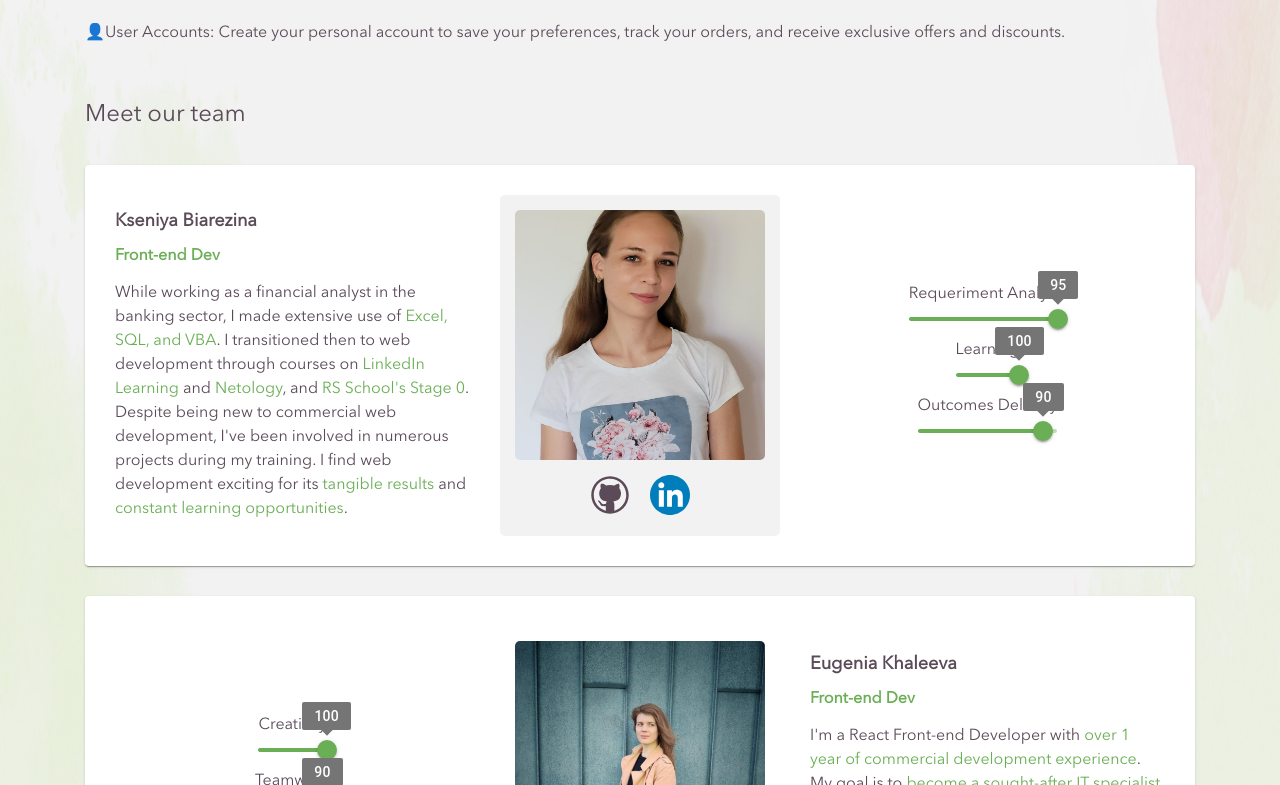
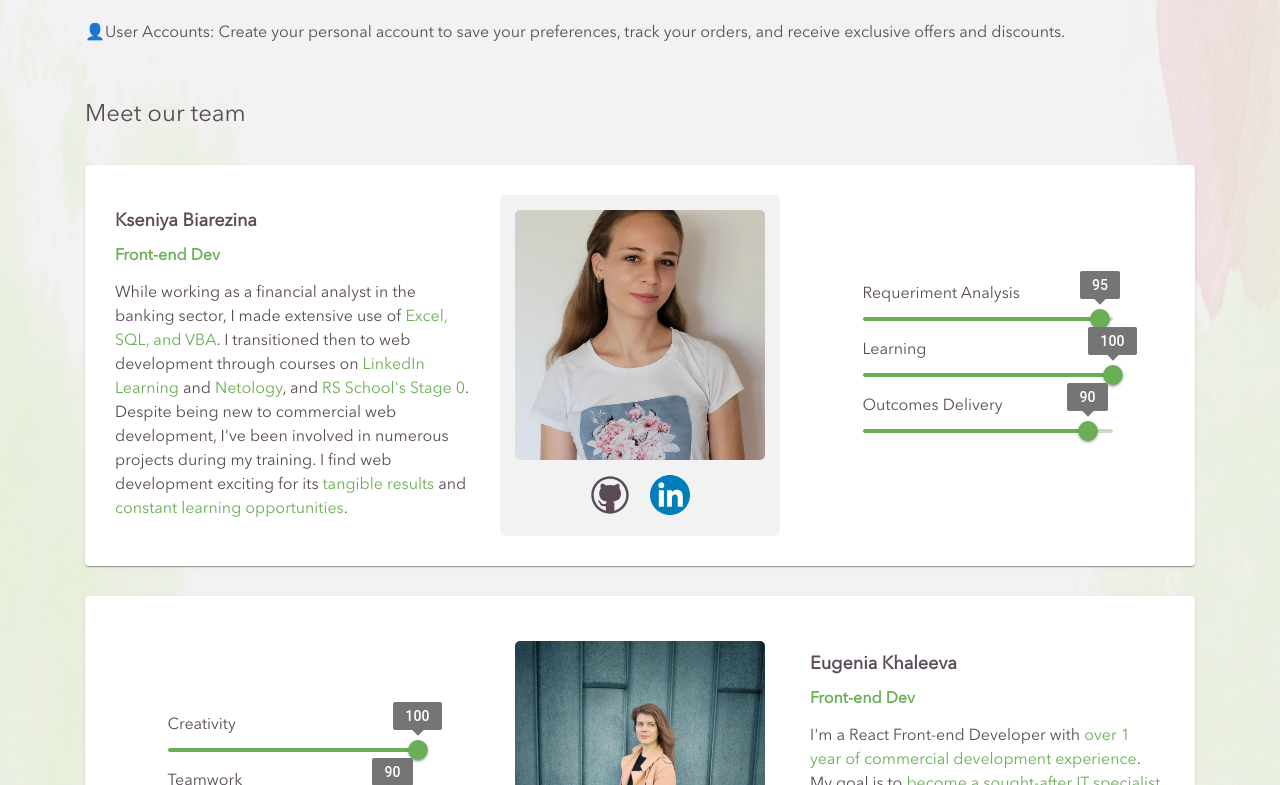
Before and after one commit to vstezhko/flowers-store, a Next.js app: page /about in a window 1280 px wide. Shown: the part 1087-1872 px from the top of the page. Built offline with nearby package versions, Linux system fonts and the light colour scheme; no server answers.

Commit message:
FS-158 fix: ensure consistent styles priority

```diff
--- a/styles/components/about/_teamMember.scss
+++ b/styles/components/about/_teamMember.scss
@@ -83,7 +83,7 @@
 
   }
 
-  &__contributions-range {
+  .team-member__contributions-range {
     pointer-events: none;
     width: 250px;
 
@@ -117,7 +117,7 @@
       font-size: 0.9rem;
     }
 
-    &__contributions-range {
+    .team-member__contributions-range {
       width: 180px;
 
     }
```
